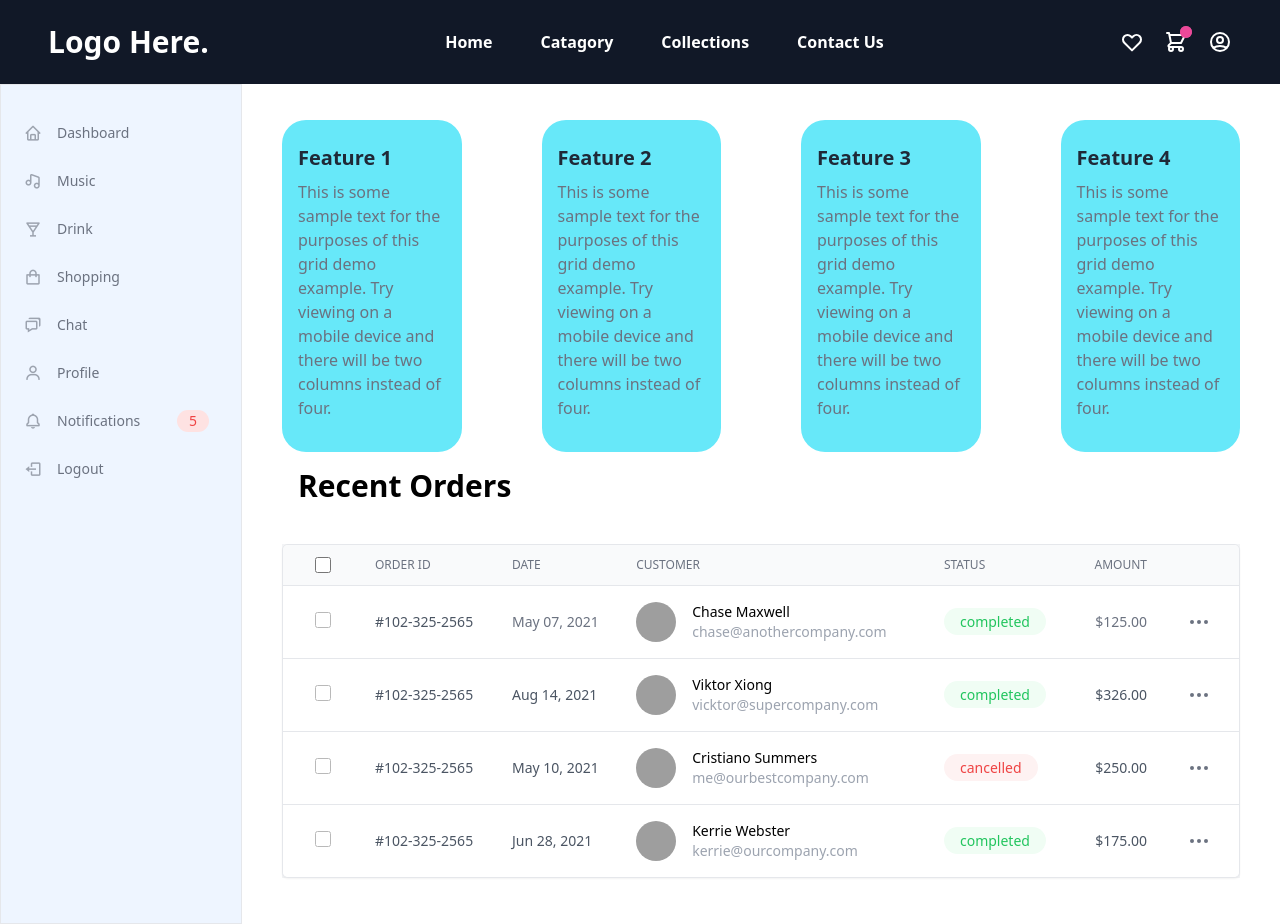
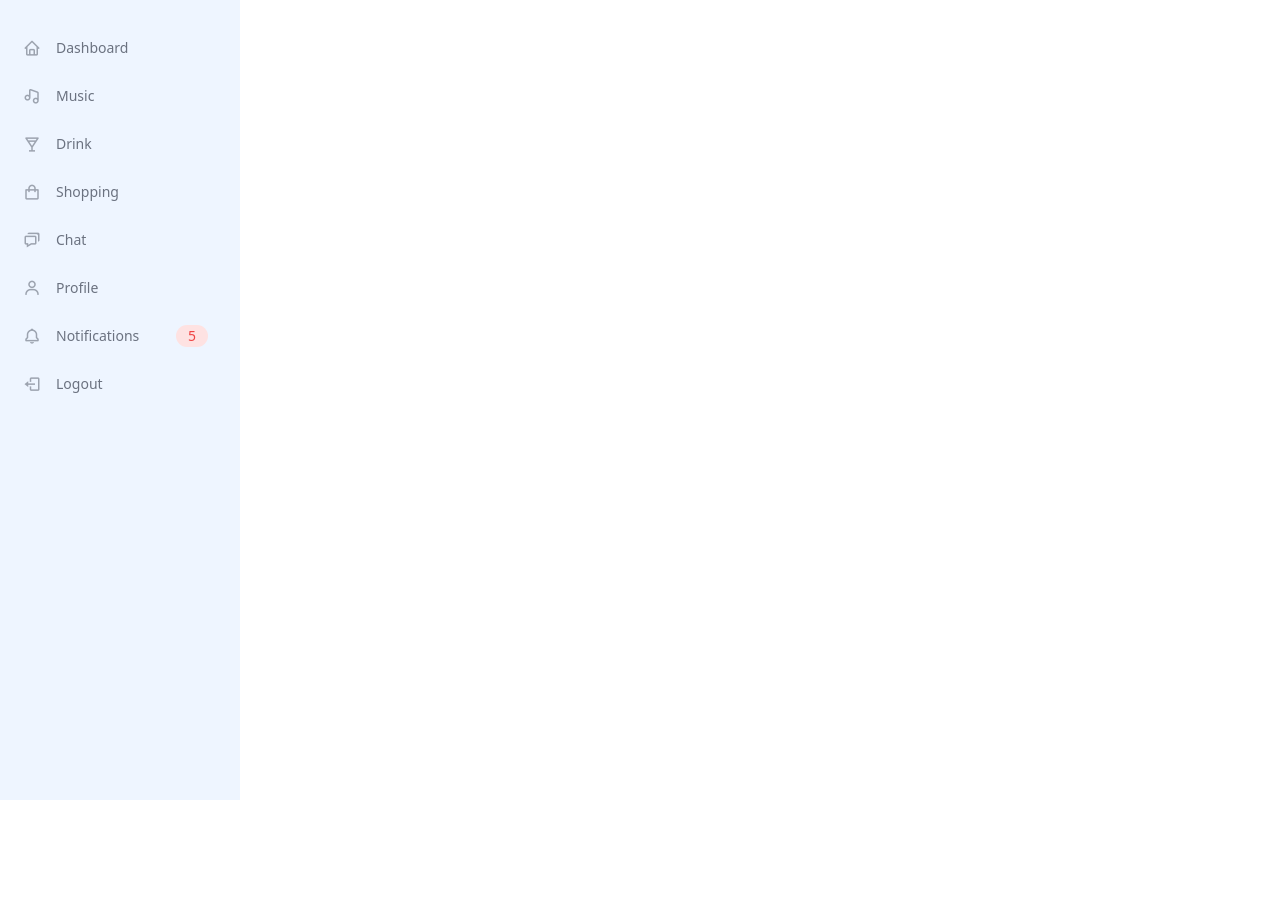
Before and after one commit to ravikr126/admin-panel-phone, a React (Create React App) app: page / in a window 1280 px wide. After the commit the page ends 800 px from the top, so only its background shows below. Built offline with nearby package versions, Linux system fonts and the light colour scheme; grey boxes are pictures that could not be loaded.

Commit message:
changes and add react routers

```diff
--- a/package.json
+++ b/package.json
@@ -9,6 +9,7 @@
     "react": "^18.2.0",
     "react-dom": "^18.2.0",
     "react-icons": "^4.12.0",
+    "react-router-dom": "^6.21.1",
     "react-scripts": "5.0.1",
     "recharts": "^2.10.3",
     "web-vitals": "^2.1.4"
--- a/src/App.jsx
+++ b/src/App.jsx
@@ -1,12 +1,15 @@
 import "./App.css";
 import Home from "./Components/Home";
 import Header from "./Components/Header";
-
+import Update_profile from "./Components/Update_profile";
+import Sidebar from "./Components/Sidebar"
 function App() {
   return (
     <>
-      <Header />
-      <Home />
+      {/* <Header />
+      <Home /> */}
+      {/* <Update_profile /> */}
+      <Sidebar/>
     </>
   );
 }
--- a/src/Components/Sidebar.jsx
+++ b/src/Components/Sidebar.jsx
@@ -9,7 +9,7 @@ const Sidebar = () => {
         href="https://unpkg.com/boxicons@2.0.7/css/boxicons.min.css"
       />
 
-      <div class="min-h-screen flex flex-row bg-[#E0AED0] border ">
+      <div class="min-h-screen flex flex-row ">
         <div class="flex flex-col w-60 overflow-hidden bg-[#EEF5FF]">
           <ul class="flex flex-col py-4 m-2">
             <li className="rounded-full hover:bg-cyan-500 ">
```
Also changed, not shown: 1 other file (tests, documents, lock files or other folders).
